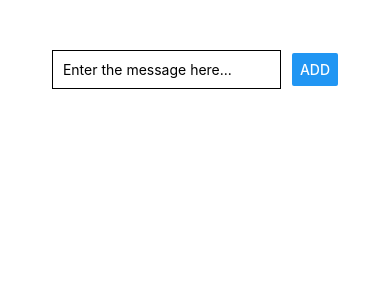
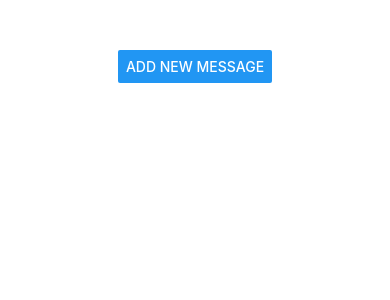
Before and after one commit to manhkhoa/go2grow, a React Native app: screen / in a window 390 px wide. Shown: the top 300 px of the page. Built offline with nearby package versions, Linux system fonts and the light colour scheme.

Commit message:
Added RESET button to reset entered data and go back, using Modal to display input form

```diff
--- a/App.js
+++ b/App.js
@@ -6,22 +6,41 @@ import ListText from './components/ListText';
 
 export default function App() {
   const [listMessages, setListMessages] = useState([]);
+  const [isAddMode, setIsAddMode] = useState(false);
 
   const addMessageHandler = messageTitle => {
     setListMessages(currentMessages => [
       ...currentMessages,
       { id: Math.random().toString(), value: messageTitle }
     ]);
+    setIsAddMode(false);
+  };
+
+  const removeMessageHandler = messageID => {
+    setListMessages(currentMessages => {
+      return currentMessages.filter((message) => message.id !== messageID);
+    });
+  }
+
+  const resetMessageAdditionHandler = () => {
+    setIsAddMode(false);
   };
 
   return (
     <View style={styles.container}>
-      <MessageInput onAddMessage={addMessageHandler} />
+      <Button title="Add new message" onPress={() => setIsAddMode(true)} />
+      <MessageInput visible={isAddMode} onAddMessage={addMessageHandler} onReset={resetMessageAdditionHandler} />
       <FlatList
         style={styles.viewContent}
         keyExtractor={(item, index) => item.id}
         data={listMessages}
-        renderItem={itemData => <ListText title={itemData.item.value} />}
+        renderItem={itemData => (
+          <ListText
+            id={itemData.item.id}
+            onDelete={removeMessageHandler}
+            title={itemData.item.value}
+          />
+        )}
       />
     </View>
   );
--- a/components/ListText.js
+++ b/components/ListText.js
@@ -1,11 +1,13 @@
 import React from 'react';
-import { View, Text, StyleSheet } from 'react-native';
+import { View, Text, StyleSheet, TouchableOpacity } from 'react-native';
 
 const ListText = props => {
     return (
-        <View style={styles.listItem}>
-            <Text>{props.title}</Text>
-        </View>
+        <TouchableOpacity onPress={props.onDelete.bind(this, props.id)}>
+            <View style={styles.listItem}>
+                <Text>{props.title}</Text>
+            </View>
+        </TouchableOpacity>
     );
 };
 
--- a/components/MessageInput.js
+++ b/components/MessageInput.js
@@ -1,5 +1,5 @@
 import React, { useState } from 'react';
-import { View, TextInput, Button, StyleSheet } from 'react-native';
+import { View, TextInput, Button, StyleSheet, Modal } from 'react-native';
 
 const MessageInput = props => {
     const [enteredMessage, setEnteredMessage] = useState('');
@@ -8,7 +8,13 @@ const MessageInput = props => {
         setEnteredMessage(enteredText);
     };
 
+    const addMessageHandler = () => {
+        props.onAddMessage(enteredMessage);
+        setEnteredMessage('');
+    };
+
     return (
+        <Modal visible={props.visible} animationType="fade">
             <View style={styles.inputContainer}>
                 <TextInput
                     placeholder="Enter the message here..."
@@ -16,15 +22,19 @@ const MessageInput = props => {
                     onChangeText={messageInputHandler}
                     style={styles.input}
                 />
-            <Button title="ADD" onPress={props.onAddMessage.bind(this, enteredMessage)} />
+                <View style={styles.buttonContainer}>
+                    <Button title="ADD" onPress={addMessageHandler} />
+                    <Button title="RESET" color="red" onPress={props.onReset} />
                 </View>
+            </View>
+        </Modal>
     );
 };
 
 const styles = StyleSheet.create({
     inputContainer: {
-        flexDirection: 'row',
-        justifyContent: 'space-between',
+        flex: 1,
+        justifyContent: 'center',
         alignItems: 'center',
     },
     input: {
@@ -33,6 +43,11 @@ const styles = StyleSheet.create({
         borderWidth: 1,
         padding: 10,
     },
+    buttonContainer: {
+        flexDirection: 'row',
+        justifyContent: 'space-around',
+        width: '60%'
+    },
 });
 
 export default MessageInput;
```
Lines whose indentation alone changed are shown as unchanged.
